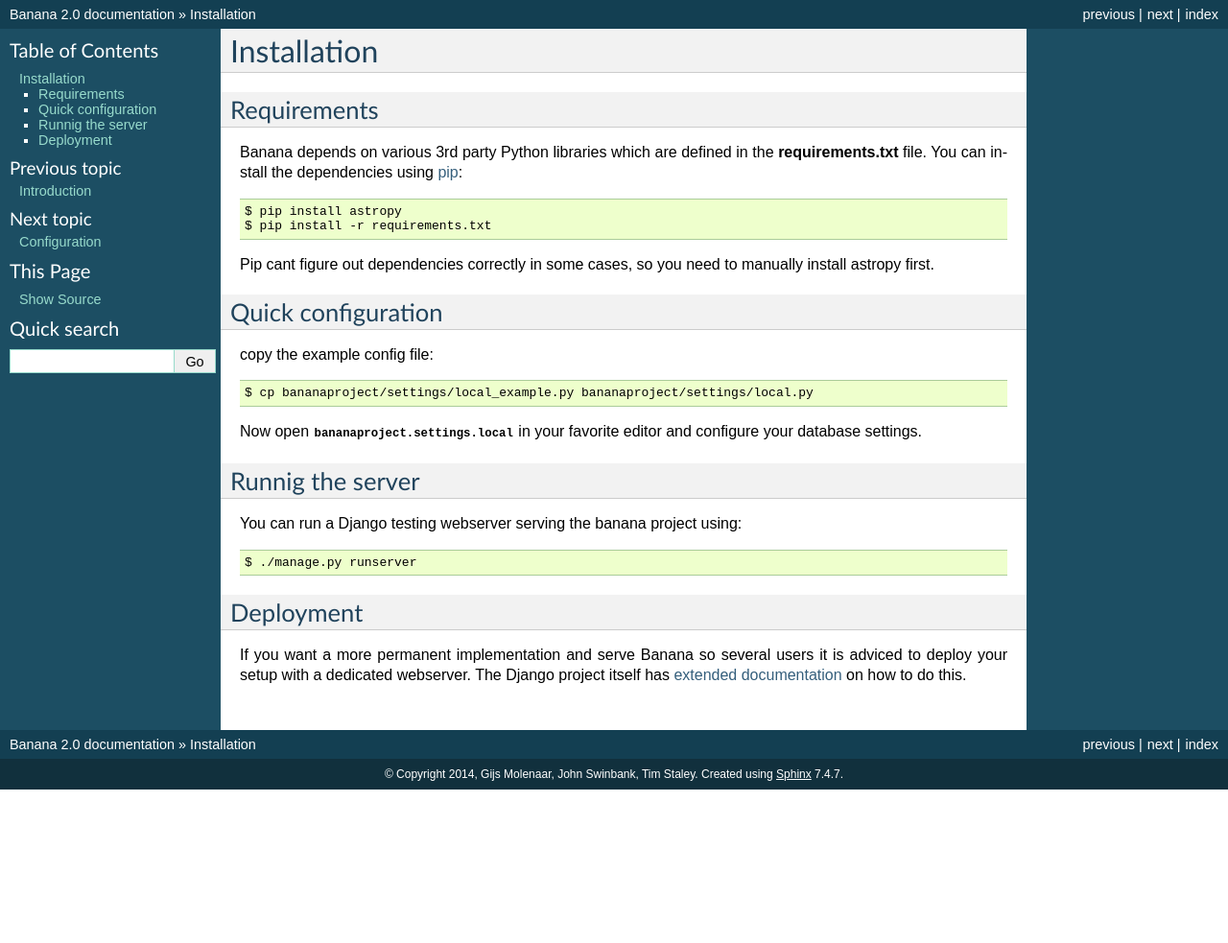
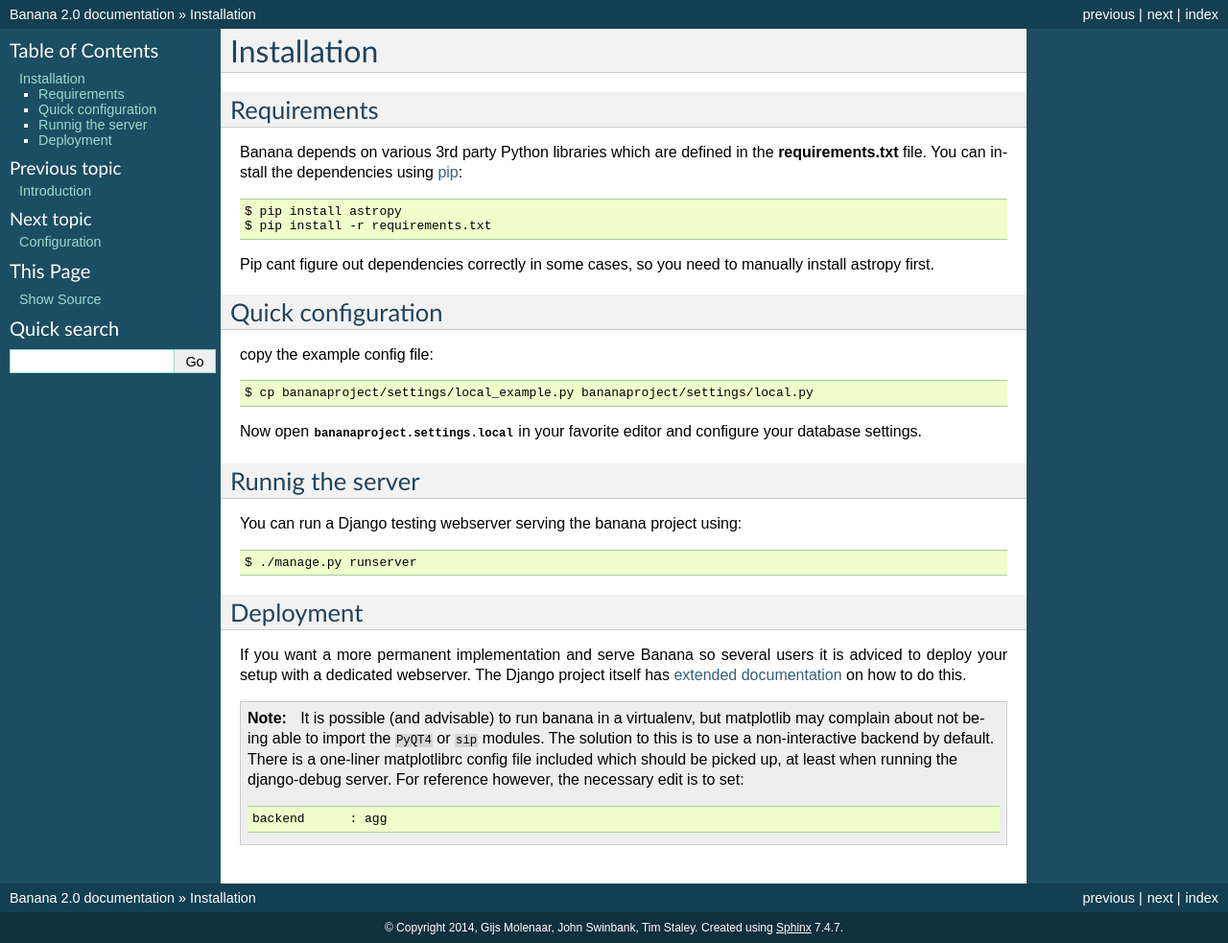
Before and after one commit to transientskp/banana, a Sphinx documentation site: the page built from doc/installation.rst, in a window 1280 px wide. Shown: the whole page at 96% size. Built offline with Sphinx 7.4.7, drawn with Linux system fonts in a browser that asks for light colours; formulas are drawn with MathJax 3; before the commit the page ends 900 px from its top, so only the background shows below that.

```diff
--- a/doc/installation.rst
+++ b/doc/installation.rst
@@ -41,3 +41,15 @@ If you want a more permanent implementation and serve Banana so several users it
 is adviced to deploy your setup with a dedicated webserver. The Django
 project itself has `extended documentation
 <https://docs.djangoproject.com/en/1.6/howto/deployment/>`_ on how to do this.
+
+
+.. note::
+
+    It is possible (and advisable) to run banana in a virtualenv, but matplotlib
+    may complain about not being able to import the ``PyQT4`` or ``sip`` modules.
+    The solution to this is to use a non-interactive backend by default.
+    There is a one-liner matplotlibrc config file included which should be picked
+    up, at least when running the django-debug server.
+    For reference however, the necessary edit is to set::
+
+        backend      : agg
```
Also changed, not shown: README.rst (+4 -32 lines).
